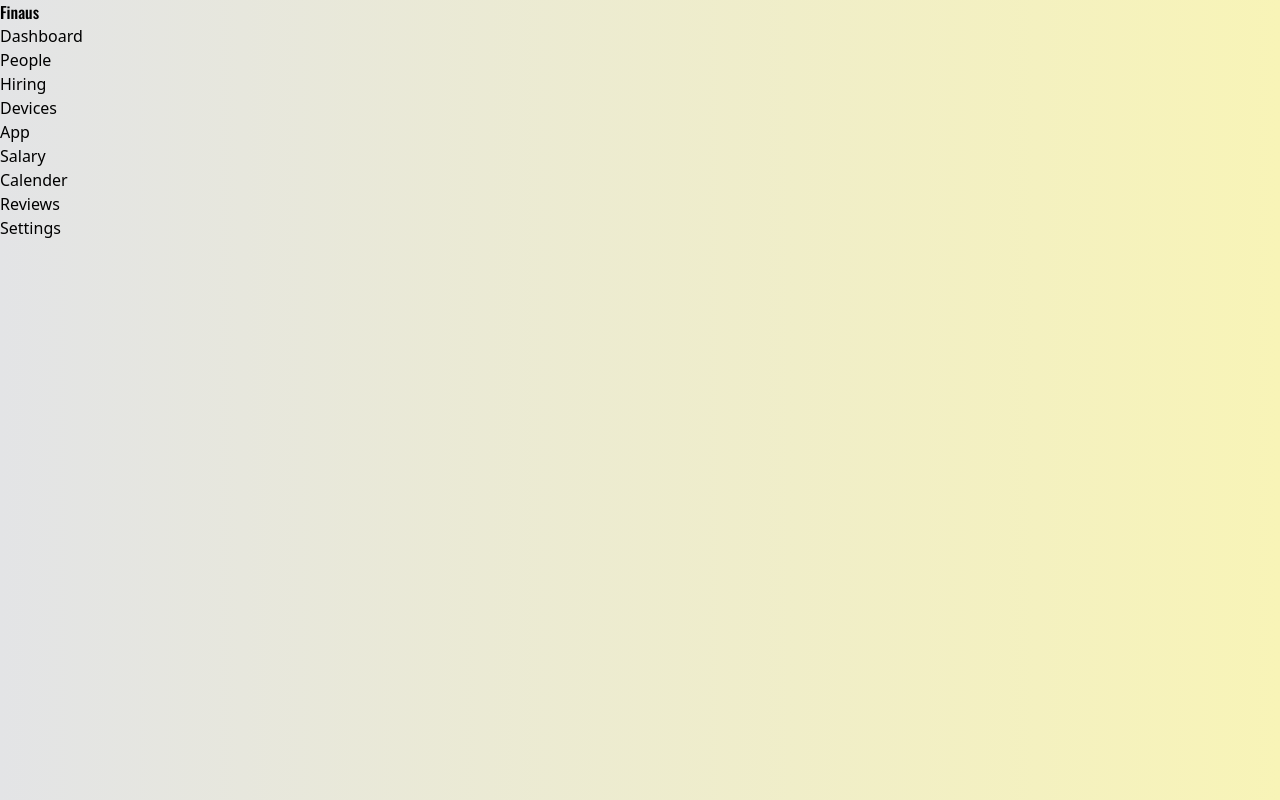
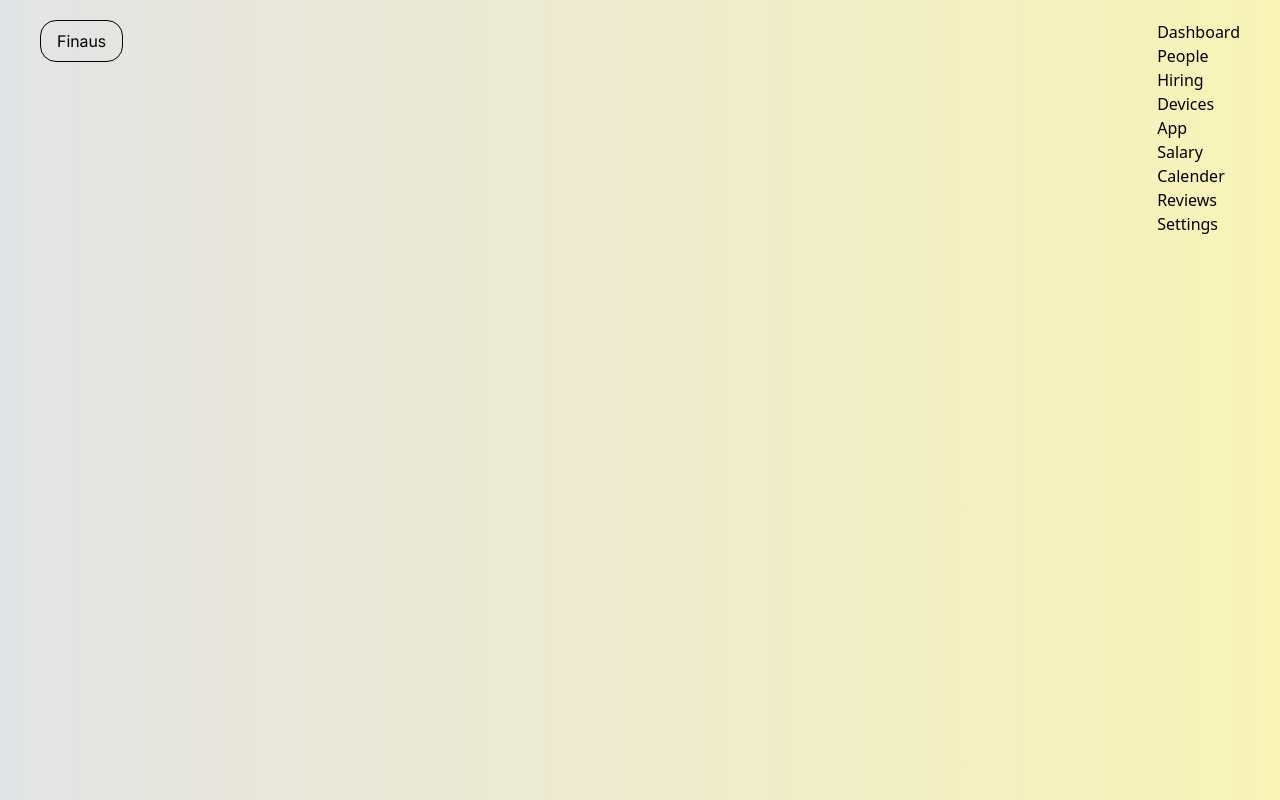
Before and after one commit to softwareNinja-888/financeDashboard, a React (Vite) app in the folder financeDashboard/: page / in a window 1280 px wide. Built offline with nearby package versions, Linux system fonts and the light colour scheme.

Commit message:
Style logo

```diff
--- a/financeDashboard/src/components/Header.jsx
+++ b/financeDashboard/src/components/Header.jsx
@@ -1,8 +1,8 @@
 export function Header(){
     return (
-        <div className="header">
+        <div className="header flex justify-between px-10 py-5">
             <div className="left">
-                <div className="logo font-oswald">Finaus</div>
+                <div className="font-inter logo border border-black px-4 py-2 rounded-2xl transition ease-in-out delay-200 hover:bg-black hover:text-white hover:scale-110 cursor-pointer">Finaus</div>
             </div>
             <div className="right">
                 <ul className="links">
```
